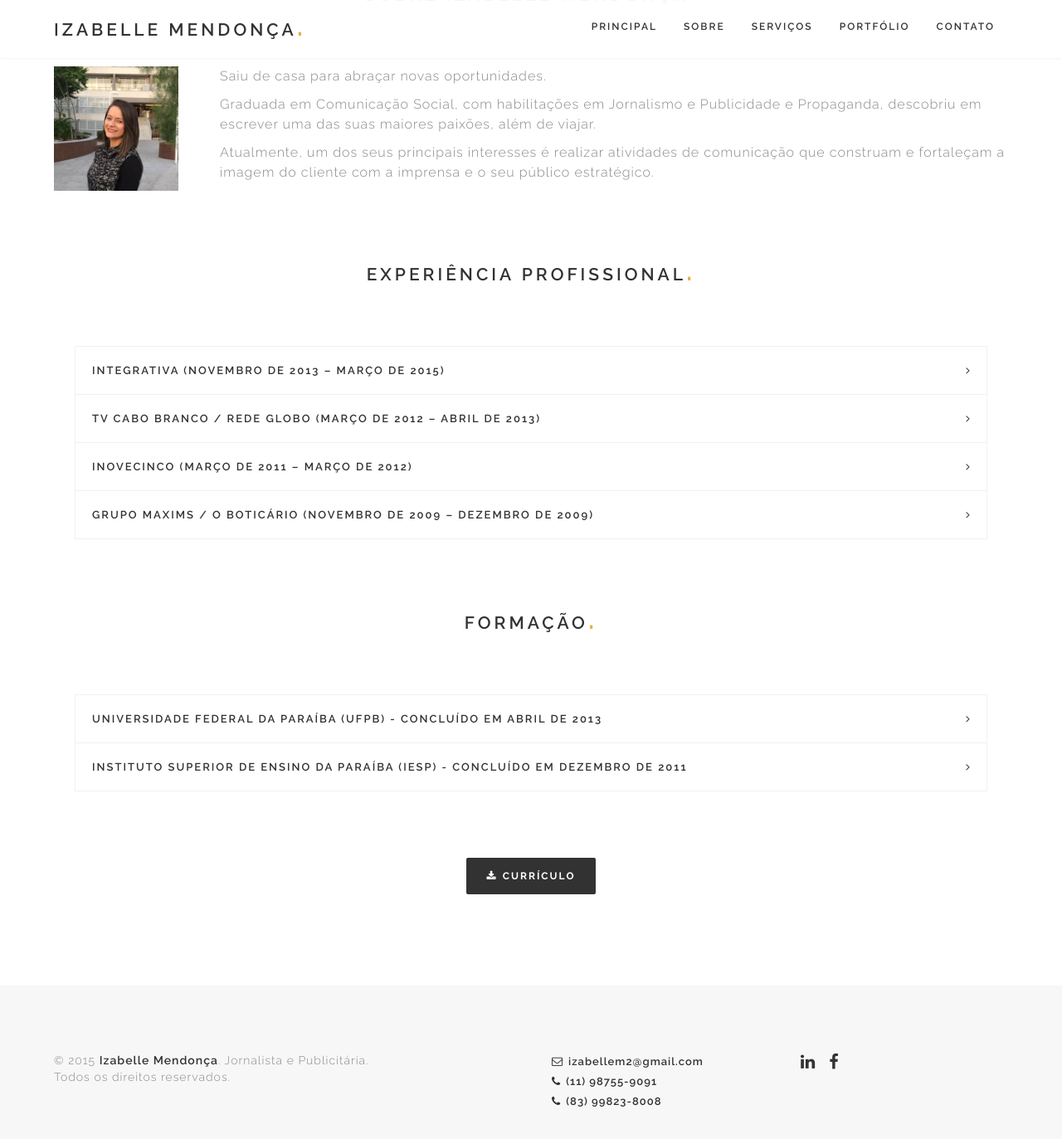
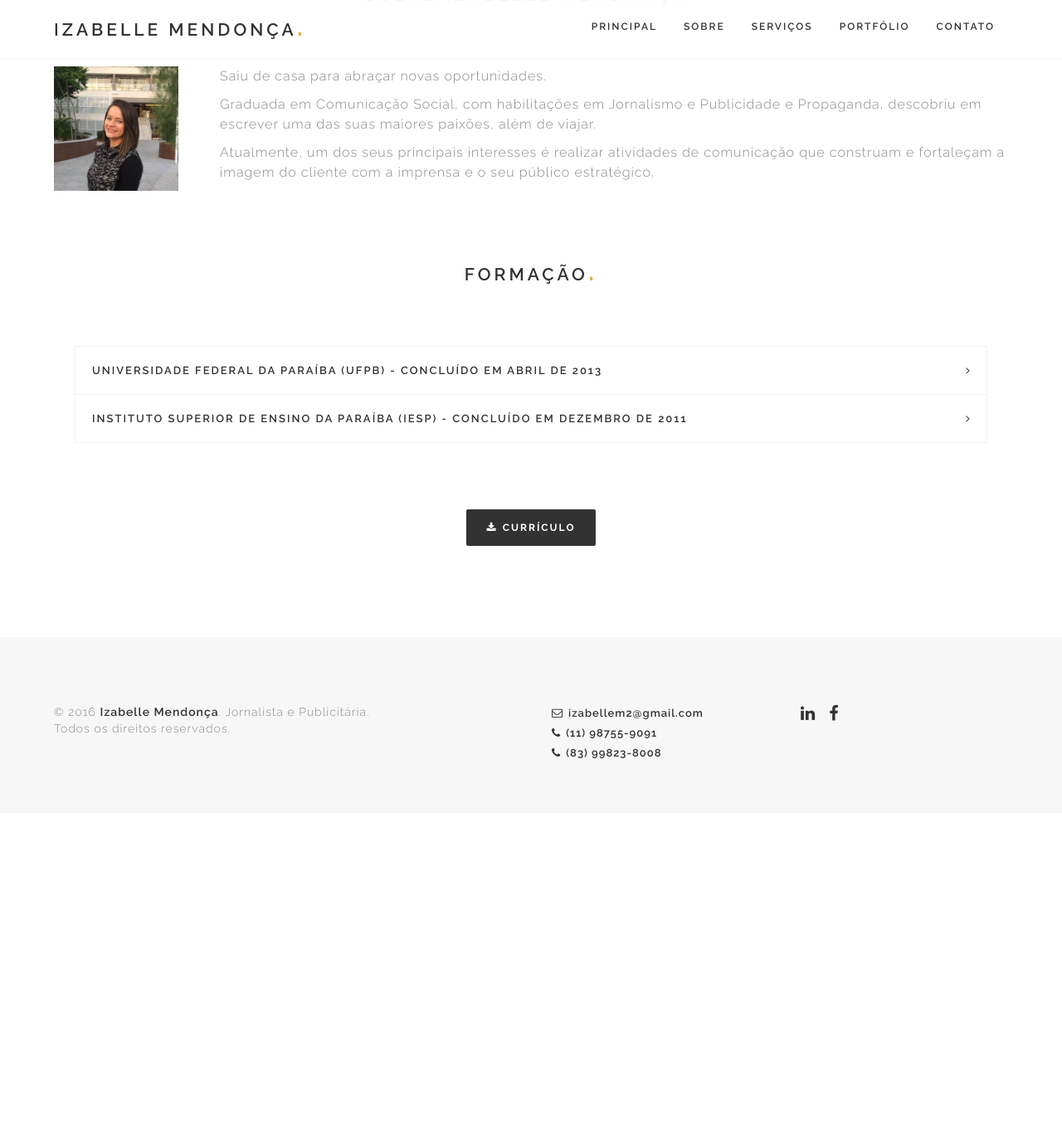
Before and after one commit to dfmedeiros/izabelle_mendonca, a Jekyll site: the page built from about.html, in a window 1280 px wide and 1400 px high, scrolled down 667 px. Shown: the top 1373 px of the window at 83% size. Built offline with Jekyll 4.4.1, drawn with Linux system fonts in a browser that asks for light colours; after the commit the page ends 1647 px from its top, so only the background shows below that.

```diff
--- a/_includes/footer.html
+++ b/_includes/footer.html
@@ -4,7 +4,7 @@
 
       <div class="col-md-6 col-sm-4 col-xs-12">
         <p>
-          &copy; 2015 <a href="{{ "/" | prepend: site.baseurl }}"><b>Izabelle Mendonça</b></a>. Jornalista e Publicitária.
+          &copy; 2016 <a href="{{ "/" | prepend: site.baseurl }}"><b>Izabelle Mendonça</b></a>. Jornalista e Publicitária.
           <br />
           Todos os direitos reservados.
         </p>
--- a/about.html
+++ b/about.html
@@ -20,8 +20,8 @@ title: Sobre
       </div>
     </div>
 
-    <h3 class="text-center pt-80 pb-60">Experiência Profissional</h3>
     <!-- History Content -->
+    <!-- <h3 class="text-center pt-80 pb-60">Experiência Profissional</h3>
     <div class="col-md-12">
       <div class="accordion">
         <div class="accordion-section">
@@ -65,7 +65,7 @@ title: Sobre
           </div>
         </div>
       </div>
-    </div>
+    </div> -->
     <!-- End History Content -->
     <div class="clearfix"></div>
 
@@ -88,7 +88,7 @@ title: Sobre
     </div>
 
     <div class="col-md-12 text-center mt-80">
-      <a class="text-center btn btn-lg btn-black" href="{{ "/assets/izabelle_mendonca_cv_2015.pdf" | prepend: site.baseurl }}"" target="_blank"><i class="fa fa-download left"></i>Currículo</a>
+      <a class="text-center btn btn-lg btn-black" href="{{ "/assets/izabelle_mendonca_cv_2016.pdf" | prepend: site.baseurl }}"" target="_blank"><i class="fa fa-download left"></i>Currículo</a>
     </div>
   </div>
 </section>
```
Also changed, not shown: _data/works.yml (+12 -0 lines), assets/images/portfolio/social-media-rarilu-1-min.png (added), assets/images/portfolio/social-media-rarilu-2-min.png (added), 2 other files.
